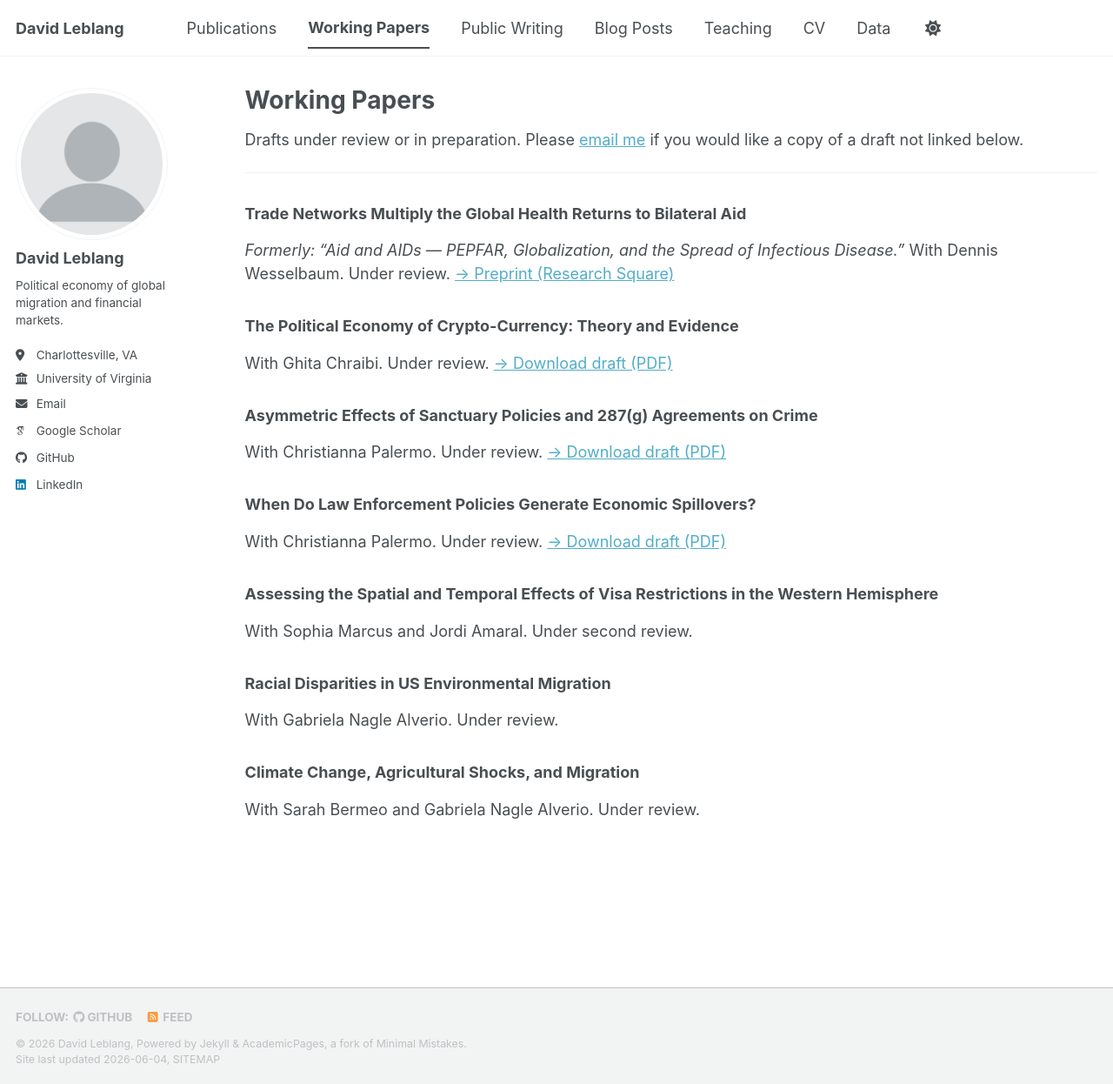
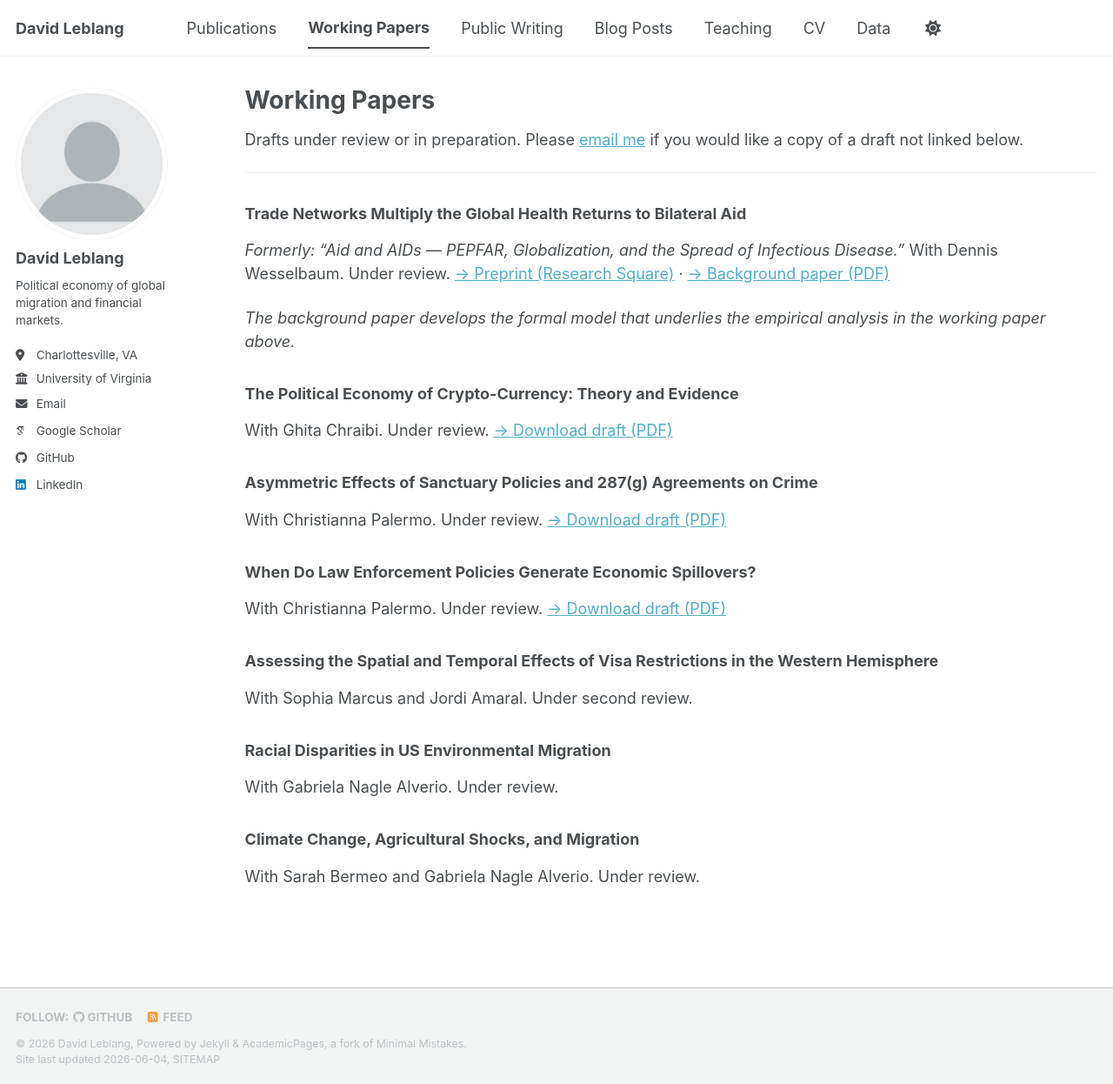
Before and after one commit to leblanguva/leblanguva.github.io, a Jekyll site: the page built from _pages/working-papers.md, in a window 1280 px wide and 1246 px high. Shown: the whole window at 87% size. Built offline with Jekyll 4.4.1, drawn with Linux system fonts in a browser that asks for light colours; some web fonts are replaced; a script bundle is joined from its source files by our own code; library files that are not in the unit come from our copies.

Commit message:
Link PEPFAR background paper alongside the working paper

```diff
--- a/_pages/working-papers.md
+++ b/_pages/working-papers.md
@@ -10,7 +10,9 @@ Drafts under review or in preparation. Please [email me](mailto:leblang@virginia
 ---
 
 ### Trade Networks Multiply the Global Health Returns to Bilateral Aid
-*Formerly: "Aid and AIDs — PEPFAR, Globalization, and the Spread of Infectious Disease."* With Dennis Wesselbaum. Under review. [→ Preprint (Research Square)](https://www.researchsquare.com/article/rs-9405085/latest)
+*Formerly: "Aid and AIDs — PEPFAR, Globalization, and the Spread of Infectious Disease."* With Dennis Wesselbaum. Under review. [→ Preprint (Research Square)](https://www.researchsquare.com/article/rs-9405085/latest) · [→ Background paper (PDF)](/files/Leblang_PEPFAR_03Mar26.pdf)
+
+*The background paper develops the formal model that underlies the empirical analysis in the working paper above.*
 
 ### The Political Economy of Crypto-Currency: Theory and Evidence
 With Ghita Chraibi. Under review. [→ Download draft (PDF)](/files/PE_of_Crypto.pdf)
```
Also changed, not shown: 1 other file.
